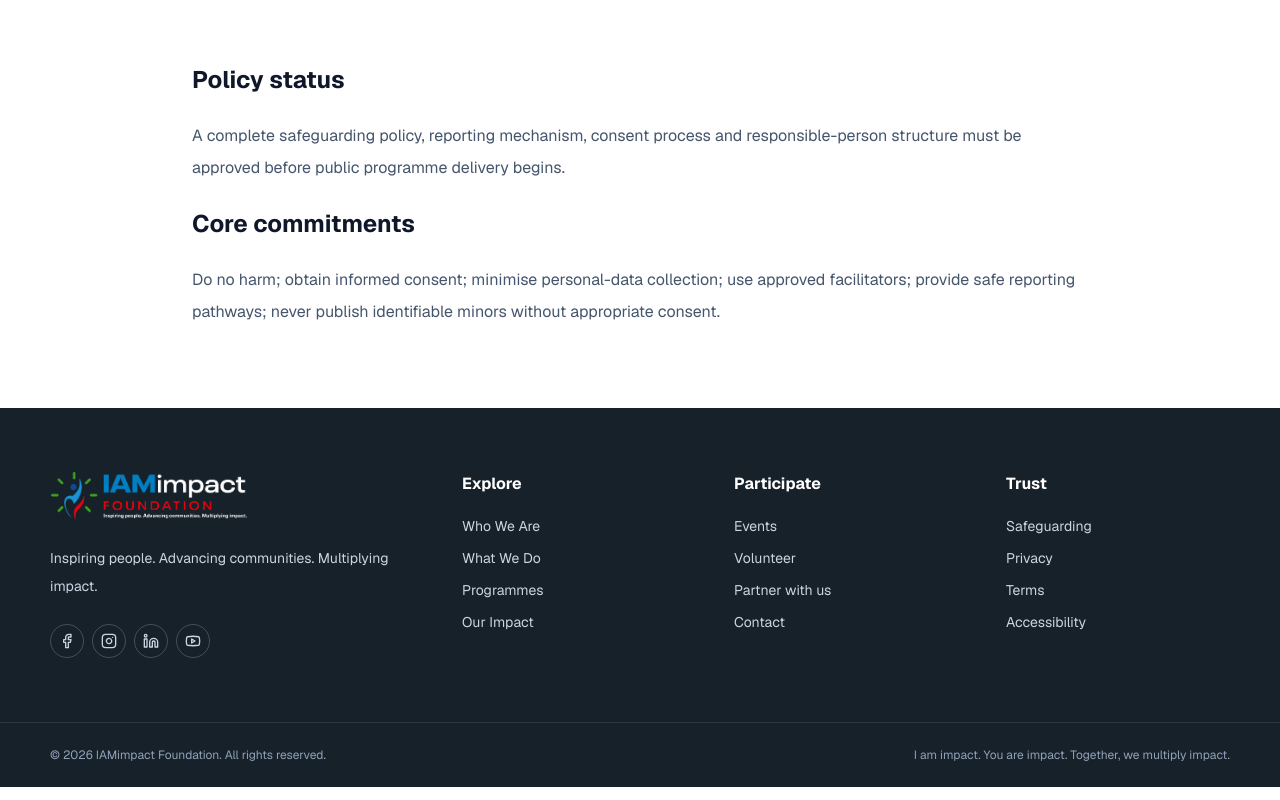
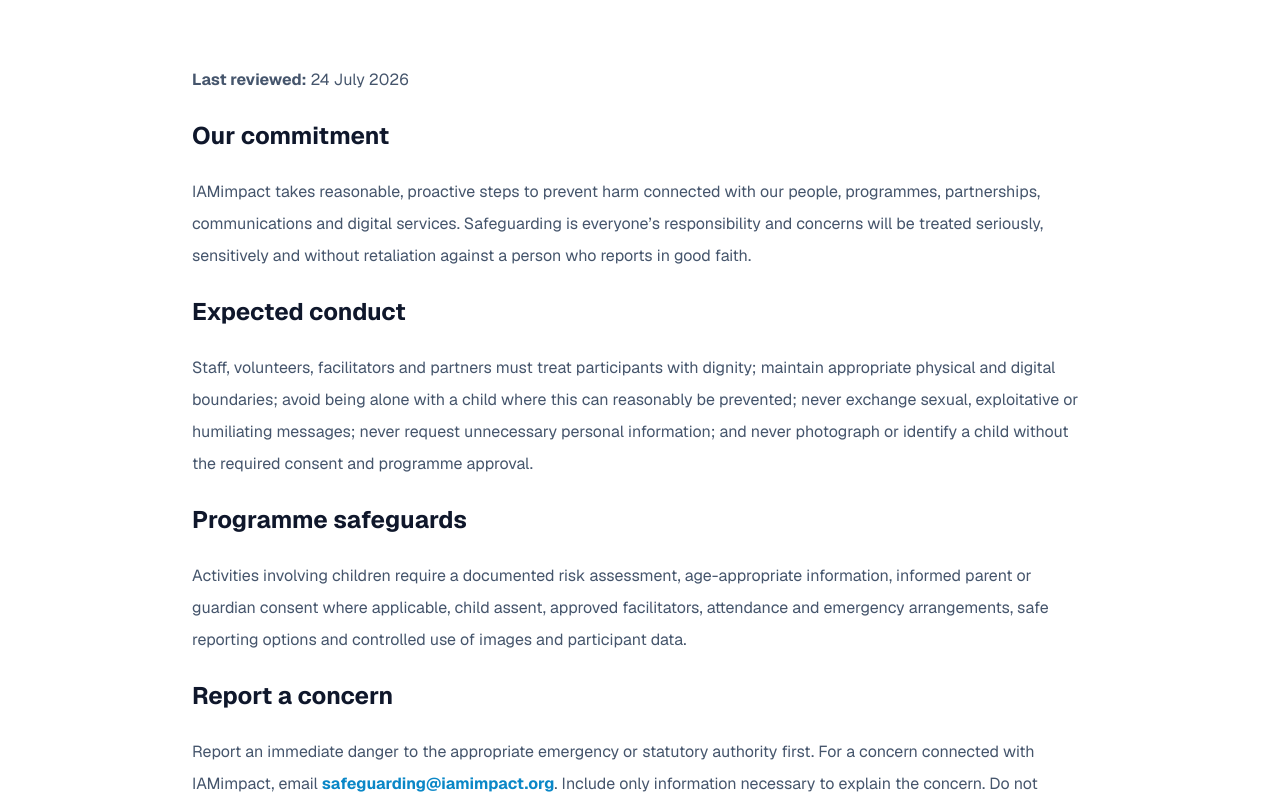
Before and after one commit to Octalve/IAMimpact-Foundation, a Next.js app: page /safeguarding in a window 1280 px wide. Shown: the part 560-1360 px from the top of the page. Built offline with nearby package versions, Linux system fonts and the light colour scheme.

Commit message:
feat: add production trust and policy content

```diff
--- a/app/accessibility/page.tsx
+++ b/app/accessibility/page.tsx
@@ -1,2 +1,16 @@
 import { PolicyPage } from "@/features/shared/PolicyPage";
-export default function Page(){return <PolicyPage title="Accessibility" summary="Our commitment to making IAMimpact information and participation pathways usable by as many people as possible."><p>The website is designed toward WCAG 2.2 AA expectations, including keyboard access, visible focus states, semantic structure, reduced-motion support and readable contrast. Accessibility feedback channels will be published with the official contact information.</p></PolicyPage>}
+import { siteConfig } from "@/content/site";
+
+export default function Page() {
+  return <PolicyPage title="Accessibility" summary="Our commitment to making IAMimpact information and participation pathways usable by as many people as possible.">
+    <p><strong>Last reviewed:</strong> 24 July 2026</p>
+    <h2 className="text-2xl font-bold text-slate-900">Our target</h2>
+    <p>We aim to meet Web Content Accessibility Guidelines (WCAG) 2.2 Level AA as the website develops. This includes semantic headings, keyboard access, visible focus, meaningful link text, text alternatives, readable contrast, responsive layouts, clear form labels, useful error messages and respect for reduced-motion preferences.</p>
+    <h2 className="text-2xl font-bold text-slate-900">Known limitations</h2>
+    <p>Some third-party content, downloaded documents or embedded services may not yet meet the same standard. Event details may also rely on venue information supplied by partners. We review high-use journeys first and record improvements as issues are identified.</p>
+    <h2 className="text-2xl font-bold text-slate-900">Request an adjustment</h2>
+    <p>If you need information in another format, assistance with a form, captioning, mobility support, interpretation or another reasonable adjustment, tell us through the contact form or email <a className="font-bold text-[var(--brand-blue)]" href={`mailto:${siteConfig.publicEmail}`}>{siteConfig.publicEmail}</a>. Please describe the page, event or resource and the format or support that would help.</p>
+    <h2 className="text-2xl font-bold text-slate-900">Feedback</h2>
+    <p>Report an accessibility barrier with the page address, the device or assistive technology used and what you were trying to do. We aim to acknowledge accessibility feedback within five working days and provide an update or practical alternative.</p>
+  </PolicyPage>;
+}
--- a/app/privacy/page.tsx
+++ b/app/privacy/page.tsx
@@ -1,2 +1,22 @@
 import { PolicyPage } from "@/features/shared/PolicyPage";
-export default function Page(){return <PolicyPage title="Privacy notice" summary="A plain-language explanation of how IAMimpact will collect, use, protect and retain personal information."><p>This starter does not submit or store form information. A complete Nigeria Data Protection Act-aligned notice must be reviewed before live data collection begins.</p></PolicyPage>}
+import { siteConfig } from "@/content/site";
+
+export default function Page() {
+  return <PolicyPage title="Privacy notice" summary="How IAMimpact collects, uses, protects and retains personal information submitted through this website.">
+    <p><strong>Effective date:</strong> 24 July 2026</p>
+    <h2 className="text-2xl font-bold text-slate-900">Who controls your information</h2>
+    <p>IAMimpact Foundation is responsible for personal information collected through this website. Privacy questions and data-rights requests may be sent to <a className="font-bold text-[var(--brand-blue)]" href={`mailto:${siteConfig.publicEmail}`}>{siteConfig.publicEmail}</a>.</p>
+    <h2 className="text-2xl font-bold text-slate-900">Information we collect</h2>
+    <p>Depending on your request, we may collect your name, contact details, organisation or school, location, skills, availability, project or partnership information, accessibility needs, event choices, consent records, submission metadata and correspondence. We do not ask for sensitive information unless it is necessary and clearly explained.</p>
+    <h2 className="text-2xl font-bold text-slate-900">Why we use it</h2>
+    <p>We use information to respond to enquiries, assess applications and proposals, administer events, deliver programmes, manage safety, prevent abuse, maintain accurate records, send requested communications and meet legal obligations. Our basis may be consent, steps requested before an engagement, legitimate organisational purposes or a legal duty, depending on the context.</p>
+    <h2 className="text-2xl font-bold text-slate-900">Sharing and international processing</h2>
+    <p>Access is limited to authorised people and service providers who need the information for the stated purpose. We do not sell personal information. Hosting, email and security providers may process data outside Nigeria; where this occurs, we use appropriate contractual and organisational safeguards.</p>
+    <h2 className="text-2xl font-bold text-slate-900">Retention and security</h2>
+    <p>We keep information only for as long as the purpose, safeguarding need, dispute period or law requires. We use access controls, encrypted transport, server-side validation, rate limiting, anti-bot checks, backups and data minimisation, but no online system can guarantee absolute security.</p>
+    <h2 className="text-2xl font-bold text-slate-900">Your choices and rights</h2>
+    <p>Subject to applicable law, you may request access, correction, deletion, restriction, portability or objection, and may withdraw consent for future processing. You may also complain to the Nigeria Data Protection Commission. We may verify your identity before acting on a request.</p>
+    <h2 className="text-2xl font-bold text-slate-900">Children</h2>
+    <p>Children should use submission pathways with a parent, guardian, school or authorised adult where appropriate. We minimise children’s data and apply additional consent, access and publication controls to programme information.</p>
+  </PolicyPage>;
+}
--- a/app/safeguarding/page.tsx
+++ b/app/safeguarding/page.tsx
@@ -1,2 +1,18 @@
 import { PolicyPage } from "@/features/shared/PolicyPage";
-export default function Page(){return <PolicyPage title="Safeguarding" summary="The safety, dignity and rights of children and vulnerable participants must shape every IAMimpact activity."><h2 className="text-2xl font-bold text-slate-900">Policy status</h2><p>A complete safeguarding policy, reporting mechanism, consent process and responsible-person structure must be approved before public programme delivery begins.</p><h2 className="text-2xl font-bold text-slate-900">Core commitments</h2><p>Do no harm; obtain informed consent; minimise personal-data collection; use approved facilitators; provide safe reporting pathways; never publish identifiable minors without appropriate consent.</p></PolicyPage>}
+import { siteConfig } from "@/content/site";
+
+export default function Page() {
+  return <PolicyPage title="Safeguarding" summary="The safety, dignity and rights of children, young people and vulnerable participants shape every IAMimpact activity.">
+    <p><strong>Last reviewed:</strong> 24 July 2026</p>
+    <h2 className="text-2xl font-bold text-slate-900">Our commitment</h2>
+    <p>IAMimpact takes reasonable, proactive steps to prevent harm connected with our people, programmes, partnerships, communications and digital services. Safeguarding is everyone’s responsibility and concerns will be treated seriously, sensitively and without retaliation against a person who reports in good faith.</p>
+    <h2 className="text-2xl font-bold text-slate-900">Expected conduct</h2>
+    <p>Staff, volunteers, facilitators and partners must treat participants with dignity; maintain appropriate physical and digital boundaries; avoid being alone with a child where this can reasonably be prevented; never exchange sexual, exploitative or humiliating messages; never request unnecessary personal information; and never photograph or identify a child without the required consent and programme approval.</p>
+    <h2 className="text-2xl font-bold text-slate-900">Programme safeguards</h2>
+    <p>Activities involving children require a documented risk assessment, age-appropriate information, informed parent or guardian consent where applicable, child assent, approved facilitators, attendance and emergency arrangements, safe reporting options and controlled use of images and participant data.</p>
+    <h2 className="text-2xl font-bold text-slate-900">Report a concern</h2>
+    <p>Report an immediate danger to the appropriate emergency or statutory authority first. For a concern connected with IAMimpact, email <a className="font-bold text-[var(--brand-blue)]" href={`mailto:${siteConfig.safeguardingEmail}`}>{siteConfig.safeguardingEmail}</a>. Include only information necessary to explain the concern. Do not investigate the matter yourself or circulate allegations.</p>
+    <h2 className="text-2xl font-bold text-slate-900">Response</h2>
+    <p>We will acknowledge reports, assess immediate safety, restrict access where necessary, preserve confidentiality on a need-to-know basis, document decisions and refer matters to competent authorities when required. This public statement supports, but does not replace, detailed internal procedures, safer-recruitment checks and partner due diligence.</p>
+  </PolicyPage>;
+}
--- a/app/terms/page.tsx
+++ b/app/terms/page.tsx
@@ -1,2 +1,17 @@
 import { PolicyPage } from "@/features/shared/PolicyPage";
-export default function Page(){return <PolicyPage title="Website terms" summary="The rules governing responsible use of IAMimpact Foundation’s public website."><p>Formal website terms should be reviewed and approved before public launch. Nothing on this starter constitutes an active programme offer, grant, employment offer or guaranteed placement.</p></PolicyPage>}
+
+export default function Page() {
+  return <PolicyPage title="Website terms" summary="The terms governing responsible use of IAMimpact Foundation’s public website and participation pathways.">
+    <p><strong>Effective date:</strong> 24 July 2026</p>
+    <h2 className="text-2xl font-bold text-slate-900">Using this website</h2>
+    <p>You may use the website for lawful information, enquiry, application and registration purposes. You must not interfere with its operation, bypass security controls, submit false or harmful material, impersonate another person, harvest information, or use automated systems to overload forms or services.</p>
+    <h2 className="text-2xl font-bold text-slate-900">Applications and events</h2>
+    <p>A submission, proposal or registration request is not a guarantee of volunteer placement, programme delivery, funding, partnership, admission or attendance. Eligibility, safeguarding, capacity, verification and event-specific requirements may apply. We may refuse or cancel participation where information is inaccurate, conduct is unsafe or circumstances beyond our reasonable control require a change.</p>
+    <h2 className="text-2xl font-bold text-slate-900">Content and intellectual property</h2>
+    <p>Unless stated otherwise, IAMimpact owns or is licensed to use website text, branding, graphics and resources. You may link to public pages and use reasonable excerpts with attribution. You may not imply endorsement, remove notices, reproduce substantial materials or use our name and identity for fundraising or commercial activity without written permission. Third-party marks, including SDG icons, remain subject to their owners’ rules.</p>
+    <h2 className="text-2xl font-bold text-slate-900">Accuracy and external links</h2>
+    <p>We aim to publish accurate information and will correct material errors, but content may change. External links are provided for context and do not mean we control or endorse every linked page. Nothing on this website is legal, medical, financial or professional advice.</p>
+    <h2 className="text-2xl font-bold text-slate-900">Liability and governing law</h2>
+    <p>To the extent permitted by law, IAMimpact is not responsible for indirect loss arising from reliance on public information, third-party services or temporary unavailability. These terms are governed by the laws of the Federal Republic of Nigeria. We will first seek a good-faith resolution of disputes through written notice.</p>
+  </PolicyPage>;
+}
--- /dev/null
+++ b/content/site.ts
@@ -0,0 +1,15 @@
+export const siteConfig = {
+  name: "IAMimpact Foundation",
+  publicEmail: "hello@iamimpact.org",
+  safeguardingEmail: "safeguarding@iamimpact.org",
+  location: "Abuja, Nigeria",
+  adminRecipientEnv: "ADMIN_NOTIFICATION_EMAIL",
+} as const;
+
+export const engagementTypes = [
+  "Volunteer application",
+  "Request a school engagement",
+  "Propose a community project",
+  "Partnership enquiry",
+  "General enquiry",
+] as const;
```
